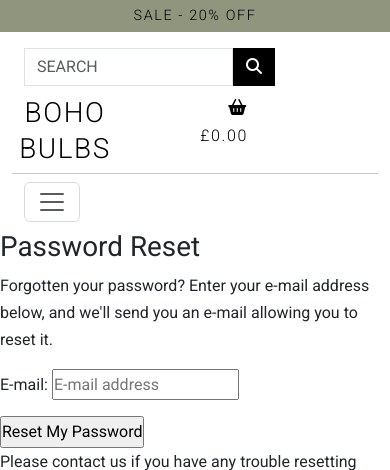
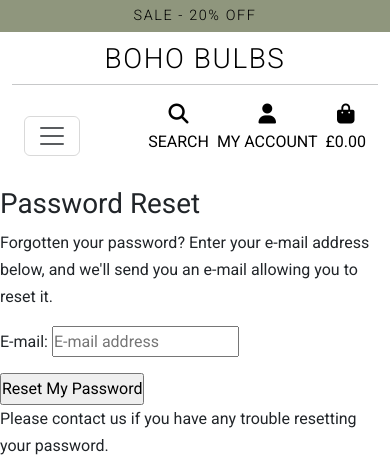
Before and after one commit to AbbyHumphreys/boho_bulbs, a Django app: page /accounts/password/reset/ in a window 390 px wide. Shown: the top 470 px of the page. Run offline with Django 3.2, Linux system fonts and the light colour scheme; some libraries are stand-ins or nearby versions.

Commit message:
add: mobile header

```diff
--- a/templates/base.html
+++ b/templates/base.html
@@ -2,6 +2,7 @@
 
 <!doctype html>
 <html lang="en">
+
 <head>
     {% block meta %}
     <meta http-equiv="X-UA-Compatible" content="ie-edge">
@@ -12,12 +13,14 @@
     {% endblock %}
     <title>Boho Bulbs {% block extra_title %}{% endblock %}</title>
     {% block corecss %}
-        <link href="https://cdn.jsdelivr.net/npm/bootstrap@5.3.2/dist/css/bootstrap.min.css" rel="stylesheet" integrity="sha384-T3c6CoIi6uLrA9TneNEoa7RxnatzjcDSCmG1MXxSR1GAsXEV/Dwwykc2MPK8M2HN" crossorigin="anonymous">
+    <link href="https://cdn.jsdelivr.net/npm/bootstrap@5.3.2/dist/css/bootstrap.min.css" rel="stylesheet"
+        integrity="sha384-T3c6CoIi6uLrA9TneNEoa7RxnatzjcDSCmG1MXxSR1GAsXEV/Dwwykc2MPK8M2HN" crossorigin="anonymous">
     <link rel="stylesheet" href="{% static 'css/base.css' %}">
     {% endblock %}
     {% block extra_css %}
     {% endblock %}
 </head>
+
 <body>
     <div class="container-fluid">
         <section class="header uppercase">
@@ -53,20 +56,23 @@
                 </div>
             </div>
             <div class="row brand-section mt-2 mb-2">
-                <div class="col-12 col-lg-4">
+                <div class="col-4 d-none d-lg-block">
                     <nav class="navbar">
                         <div class="container-fluid">
                             <form class="d-flex" role="search" method="GET" action="">
-                            <input class="form-control uppercase rounded-0" type="search"  name="q" placeholder="Search" aria-label="Search">
-                            <button class="btn bg-color-2 txt-color-1 rounded-0" type="submit"><i class="fa-solid fa-magnifying-glass"></i></button>
+                                <input class="form-control uppercase rounded-0" type="search" name="q"
+                                    placeholder="Search" aria-label="Search">
+                                <button class="btn bg-color-2 txt-color-1 rounded-0" type="submit">
+                                    <i class="fa-solid fa-magnifying-glass"></i>
+                                </button>
                             </form>
                         </div>
                     </nav>
                 </div>
-                <div class="col-4 text-center logo-section">
+                <div class="col-12 col-lg-4 text-center logo-section">
                     <h1 class="mb-0"><a class="align-middle" href="{% url 'home' %}">Boho Bulbs</a></h1>
                 </div>
-                <div class="col-4">
+                <div class="col-4 d-none d-lg-block">
                     <a class="{% if grand_total %}text-info font-weight-bold{% else %}text-black{% endif %}" href="#">
                         <div class="text-end">
                             <div class="div"><i class="fa-solid fa-basket-shopping"></i></div>
@@ -82,6 +88,7 @@
                 </div>
             </div>
             <hr class="m-0">
+            <div>
                 <nav class="navbar navbar-expand-lg">
                     <div class="container-fluid">
                         <button class="navbar-toggler" type="button" data-bs-toggle="collapse"
@@ -89,9 +96,11 @@
                             aria-expanded="false" aria-label="Toggle navigation">
                             <span class="navbar-toggler-icon"></span>
                         </button>
+                        {% include 'includes/mobile-top-header.html' %}
                         {% include 'includes/main-nav.html' %}
                     </div>
                 </nav>
+            </div>
             </header>
         </section>
     </div>
@@ -107,11 +116,16 @@
     {% endblock %}
 
     {% block corejs %}
-        <script src="https://cdn.jsdelivr.net/npm/@popperjs/core@2.11.8/dist/umd/popper.min.js" integrity="sha384-I7E8VVD/ismYTF4hNIPjVp/Zjvgyol6VFvRkX/vR+Vc4jQkC+hVqc2pM8ODewa9r" crossorigin="anonymous"></script>
-        <script src="https://cdn.jsdelivr.net/npm/bootstrap@5.3.2/dist/js/bootstrap.bundle.min.js" integrity="sha384-C6RzsynM9kWDrMNeT87bh95OGNyZPhcTNXj1NW7RuBCsyN/o0jlpcV8Qyq46cDfL" crossorigin="anonymous"></script>
+    <script src="https://cdn.jsdelivr.net/npm/@popperjs/core@2.11.8/dist/umd/popper.min.js"
+        integrity="sha384-I7E8VVD/ismYTF4hNIPjVp/Zjvgyol6VFvRkX/vR+Vc4jQkC+hVqc2pM8ODewa9r" crossorigin="anonymous">
+    </script>
+    <script src="https://cdn.jsdelivr.net/npm/bootstrap@5.3.2/dist/js/bootstrap.bundle.min.js"
+        integrity="sha384-C6RzsynM9kWDrMNeT87bh95OGNyZPhcTNXj1NW7RuBCsyN/o0jlpcV8Qyq46cDfL" crossorigin="anonymous">
+    </script>
     <script src="https://kit.fontawesome.com/2d6908b6f2.js" crossorigin="anonymous"></script>
     {% endblock %}
     {% block extra_js %}
     {% endblock %}
 </body>
+
 </html>
--- a/templates/includes/mobile-top-header.html
+++ b/templates/includes/mobile-top-header.html
@@ -0,0 +1,58 @@
+<ul class="navbar brand">
+    <li class="list-inline-item">
+      <a class="text-black nav-link d-block d-lg-none" href="#" id="mobile-search" data-toggle="dropdown" aria-haspopup="true" aria-expanded="false">
+          <div class="text-center">
+              <div><i class="fas fa-search fa-lg"></i></div>
+              <p class="my-0">Search</p>
+          </div>
+      </a>
+      <div class="dropdown-menu border-0 w-100 p-3 rounded-0 my-0" aria-labelledby="mobile-search">
+          <form class="form" method="GET" action="">
+              <div class="input-group w-100">
+                  <input class="form-control border border-black rounded-0" type="text" name="q" placeholder="Search our site">
+                  <div class="input-group-append">
+                      <button class="form-control form-control btn btn-black border border-black rounded-0" type="submit">
+                          <span class="icon">
+                              <i class="fas fa-search"></i>
+                          </span>
+                      </button>
+                  </div>
+              </div>
+          </form>
+      </div>
+  </li>
+  <li class="list-inline-item dropdown">
+      <a class="text-black nav-link d-block d-lg-none" href="#" id="user-options" data-toggle="dropdown" aria-haspopup="true" aria-expanded="false">
+          <div class="text-center">
+              <div><i class="fas fa-user fa-lg"></i></div>
+              <p class="my-0">My Account</p>
+          </div>
+      </a>
+      <div class="dropdown-menu border-0" aria-labelledby="user-options">
+          {% if request.user.is_authenticated %}
+              {% if request.user.is_superuser %}
+                  <a href="{% url 'account_logout' %}" class="dropdown-item">Product Management</a>
+              {% endif %}
+              <a href="" class="dropdown-item">My Profile</a>
+              <a href="{% url 'account_logout' %}" class="dropdown-item">Logout</a>
+          {% else %}
+              <a href="{% url 'account_signup' %}" class="dropdown-item">Register</a>
+              <a href="{% url 'account_login' %}" class="dropdown-item">Login</a>
+          {% endif %}
+      </div>
+  </li>
+  <li class="list-inline-item">
+      <a class="{% if grand_total %}text-primary font-weight-bold{% else %}text-black{% endif %} nav-link d-block d-lg-none" href="#">
+          <div class="text-center">
+              <div><i class="fas fa-shopping-bag fa-lg"></i></div>
+              <p class="my-0">
+                  {% if grand_total %}
+                      ${{ grand_total|floatformat:2 }}
+                  {% else %}
+                      £0.00
+                  {% endif %}
+              </p>
+          </div>
+      </a>
+    </li>
+  </ul>
```
Lines whose indentation alone changed are shown as unchanged.
